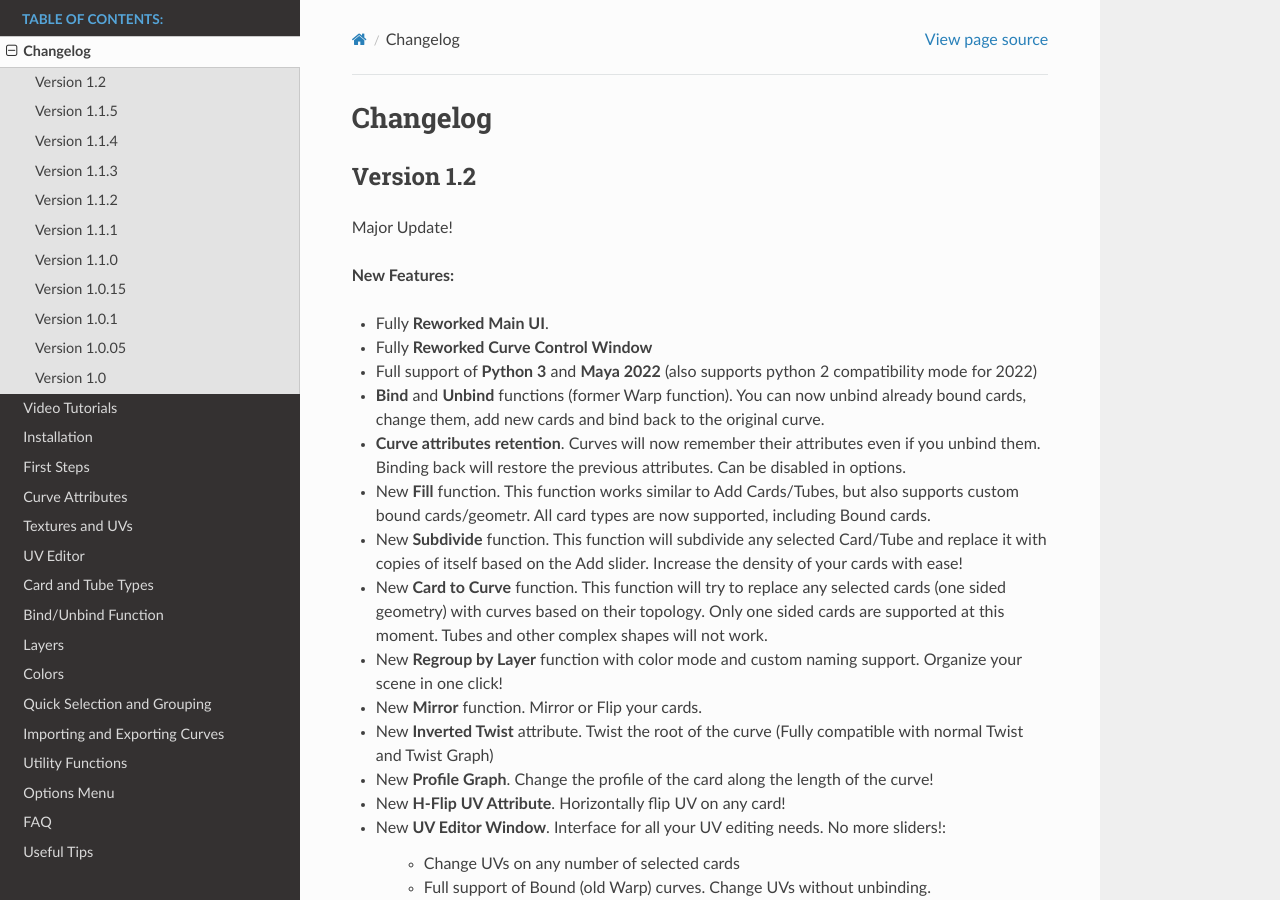
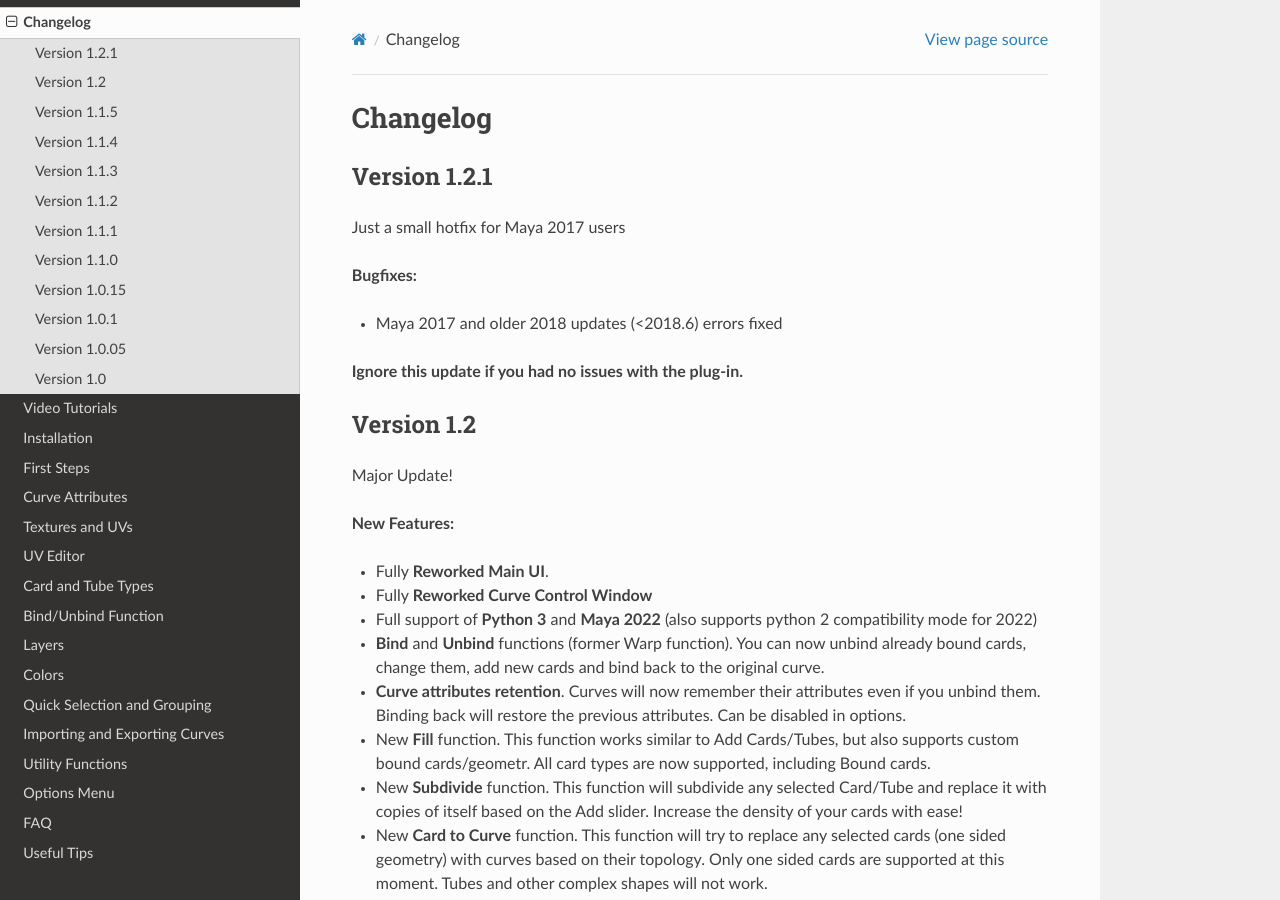
Before and after one commit to Video-Nomad/gs-curvetools-docs, a Sphinx documentation site: the page built from docs/source/changelog.rst, in a window 1280 px wide and 900 px high. Built offline with Sphinx 7.4.7 and the Read the Docs theme 2.0.0, drawn with Linux system fonts in a browser that asks for light colours; pages that are not in the unit, such as notebooks, are missing from menus.

Commit message:
v1.2.1 Changelog

```diff
--- a/docs/source/changelog.rst
+++ b/docs/source/changelog.rst
@@ -3,6 +3,18 @@
 #########
 Changelog
 #########
+
+Version 1.2.1
+^^^^^^^^^^^^^
+
+Just a small hotfix for Maya 2017 users
+
+**Bugfixes:**
+
+- Maya 2017 and older 2018 updates (<2018.6) errors fixed
+
+**Ignore this update if you had no issues with the plug-in.**
+
 
 Version 1.2
 ^^^^^^^^^^^
```
